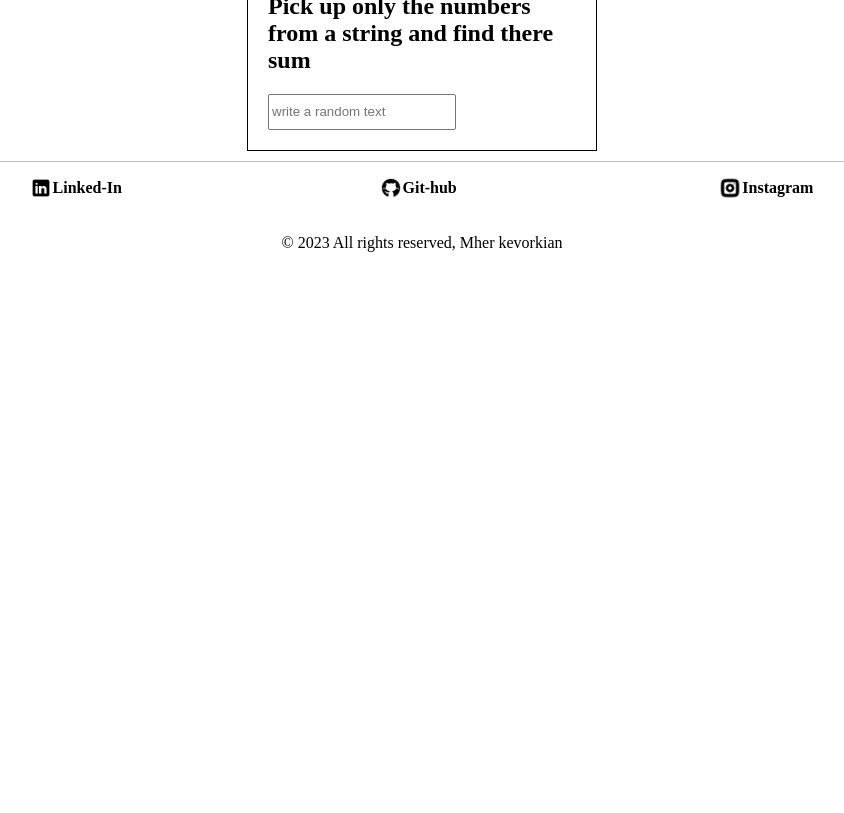
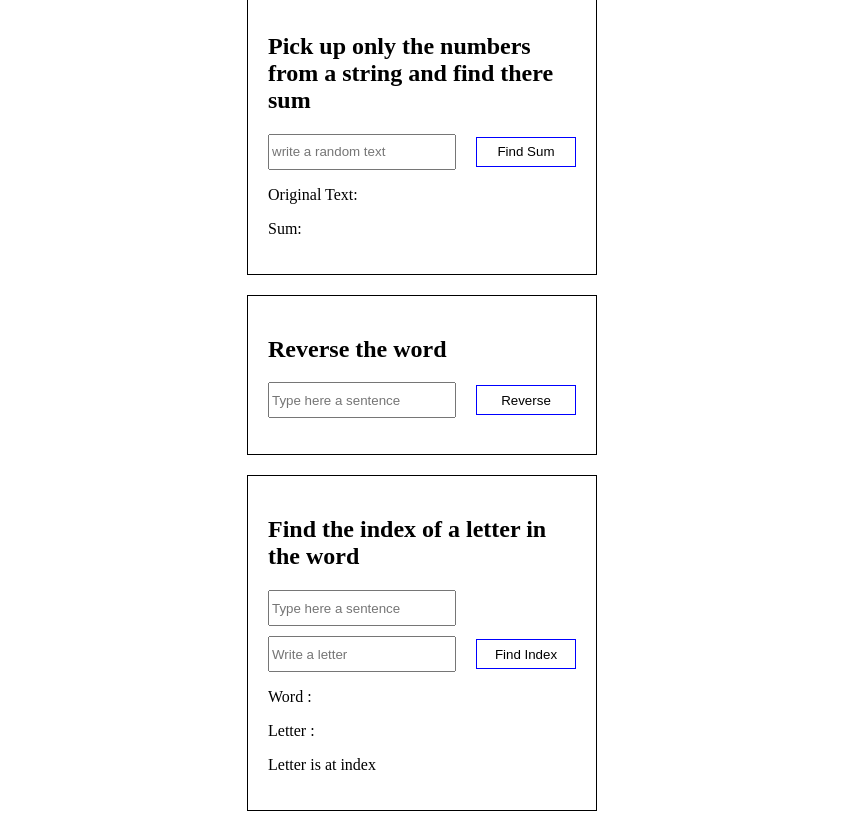
Before and after one commit to MherKK/MherKevorkiansCV, a React (Vite) app: page /tasks in a window 1280 px wide. Shown: the part 420-1233 px from the top of the page, without its empty margins (218-1062 px from the left). Before the commit the page ends 800 px from the top, so only its background shows below. Built offline with nearby package versions, Linux system fonts and the light colour scheme.

Commit message:
added all the string tasks

```diff
--- /dev/null
+++ b/src/Components/Tasks/StringTask/FindIndexOfALetter.jsx
@@ -0,0 +1,36 @@
+import { useState } from "react"
+
+export default function FindIndexOfALetter(){
+    const [text,setText] = useState({
+        word:'',
+        letter:'',
+    });
+    const [index,setindex] = useState();
+    return (
+    <div style={{border:'1px solid black' , padding:'20px'}}>
+        <h2>Find the index of a letter in the word</h2>
+
+        <input style={{height:'30px',width:'180px',marginBottom:'10px'}} type="text" placeholder="Type here a sentence"
+               onChange={(e) => setText({...text, word:e.target.value})}/>
+
+               <input maxLength={1}  style={{height:'30px',width:'180px'}} type='text' placeholder="Write a letter"
+               onChange={(e) => {
+
+                    if(e.target.value.length === 1){
+                        setText({...text,letter:e.target.value})
+                    }
+
+               }}/>
+        <button
+                style={{backgroundColor:'transparent', border:'1px solid blue',marginLeft:'20px', height:'30px',width:'100px', cursor:'pointer'}}
+                onClick={() => {
+                let lowerWord = text.word.toLowerCase();
+                let letter = text.letter.toLowerCase();
+                setindex(lowerWord.indexOf(letter));
+
+            }}>Find Index</button>
+            <p style={{textAlign:'left'}}>Word :{text.word}</p>
+            <p style={{textAlign:'left'}}>Letter :{text.letter}</p>
+            {index === -1 ? <p style={{textAlign:'left'}}>Letter is not found in the word</p> : <p style={{textAlign:'left'}}>Letter {text.letter} is at index {index}</p>}
+    </div>)
+}
--- a/src/Components/Tasks/StringTask/FindNumberAndSum.jsx
+++ b/src/Components/Tasks/StringTask/FindNumberAndSum.jsx
@@ -1,9 +1,25 @@
+import { useState } from "react"
 
 export default function FindNumberAndSum(){
+    const [text,setText] = useState('');
+    const [sum,setSum] = useState();
     return (
         <div style={{border:'1px solid black' , padding:'20px'}}>
             <h2>Pick up only the numbers from a string and find there sum</h2>
             <input type="text" placeholder="write a random text" style={{height:'30px',width:'180px'}} onChange={(e) => setText(e.target.value)}/>
+            <button  onClick={() => {
+                let textArray = text.split('');
+                let sum = textArray.filter(string => {
+                    if(Number.isInteger(+string)){
+                        return string
+                    }
+                }).reduce((prev,next) => {
+                    return +prev + +next
+                },0)
+                setSum(sum)
+            }}  style={{backgroundColor:'transparent', border:'1px solid blue',marginLeft:'20px', height:'30px',width:'100px', cursor:'pointer'}}>Find Sum</button>
+            <p style={{textAlign:'left'}}>Original Text:  {text}</p>
+            <p style={{textAlign:'left'}}>Sum: {sum}</p>
         </div>
     )
 }
--- /dev/null
+++ b/src/Components/Tasks/StringTask/ReverseString.jsx
@@ -0,0 +1,21 @@
+import { useState } from "react"
+
+export default function ReverseString(){
+    const [text,setText] = useState('');
+    return (
+    <div style={{border:'1px solid black' , padding:'20px'}}>
+        <h2>Reverse the word</h2>
+        <input style={{height:'30px',width:'180px'}} type="text" placeholder="Type here a sentence" onChange={(e) => setText(e.target.value)}/>
+        <button
+                style={{backgroundColor:'transparent', border:'1px solid blue',marginLeft:'20px', height:'30px',width:'100px', cursor:'pointer'}} onClick={() => {
+                let splitWord = text.split('');
+                let reversedString = [];
+                for(let i = 0 ; i < splitWord.length ; i++){
+                    reversedString[i] = splitWord[splitWord.length - i - 1]
+                }
+                setText(reversedString.join(''));
+
+            }}>Reverse</button>
+            <p style={{textAlign:'left'}}>{text}</p>
+    </div>)
+}
--- a/src/Components/Tasks/StringTask/StringTasks.jsx
+++ b/src/Components/Tasks/StringTask/StringTasks.jsx
@@ -1,11 +1,15 @@
 import CapitalizingString from "./CapitalizeString";
+import FindIndexOfALetter from "./FindIndexOfALetter";
 import FindNumberAndSum from "./FindNumberAndSum";
+import ReverseString from "./ReverseString";
 
 
 export default function StringTasks(){
     return (
-    <div style={{display:'flex' , flexDirection:'column', alignItems:'center',justifyContent:'center', gap:'20px', width:'350px'}}>
+    <div style={{display:'flex' , flexDirection:'column', alignItems:'center',justifyContent:'center', gap:'20px', width:'350px',marginBottom:'100px'}}>
         <CapitalizingString />
         <FindNumberAndSum />
+        <ReverseString />
+        <FindIndexOfALetter />
     </div>)
 }
--- a/src/Components/Tasks/Tasks.css
+++ b/src/Components/Tasks/Tasks.css
@@ -3,7 +3,7 @@
     flex-direction: column;
     justify-content: center;
     align-items: center;
-    gap: 20px;
+    gap: 60px;
     margin-top: 40px;
     padding: 10px;
 }
```
